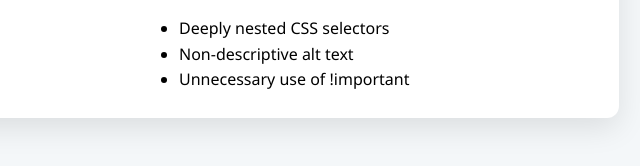
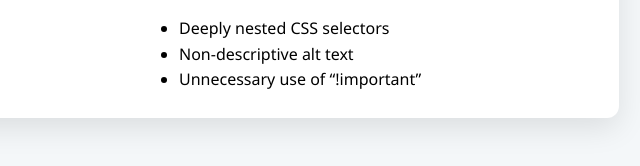
Before and after one commit to kesienacruz/profilecard.io, a plain HTML site: page index.html in a window 1280 px wide. Shown: the part 498-664 px from the top of the page, 496-1136 px from the left. Drawn offline with Linux system fonts and the light colour scheme.

Commit message:
Update index.html

```diff
--- a/index.html
+++ b/index.html
@@ -68,7 +68,7 @@
                 <ul data-testid="test-user-dislikes">
                     <li>Deeply nested CSS selectors</li>
                     <li>Non-descriptive alt text</li>
-                    <li>Unnecessary use of !important</li>
+                    <li>Unnecessary use of <q>!important</q></li>
                 </ul>
             </section>
         </div>
```
